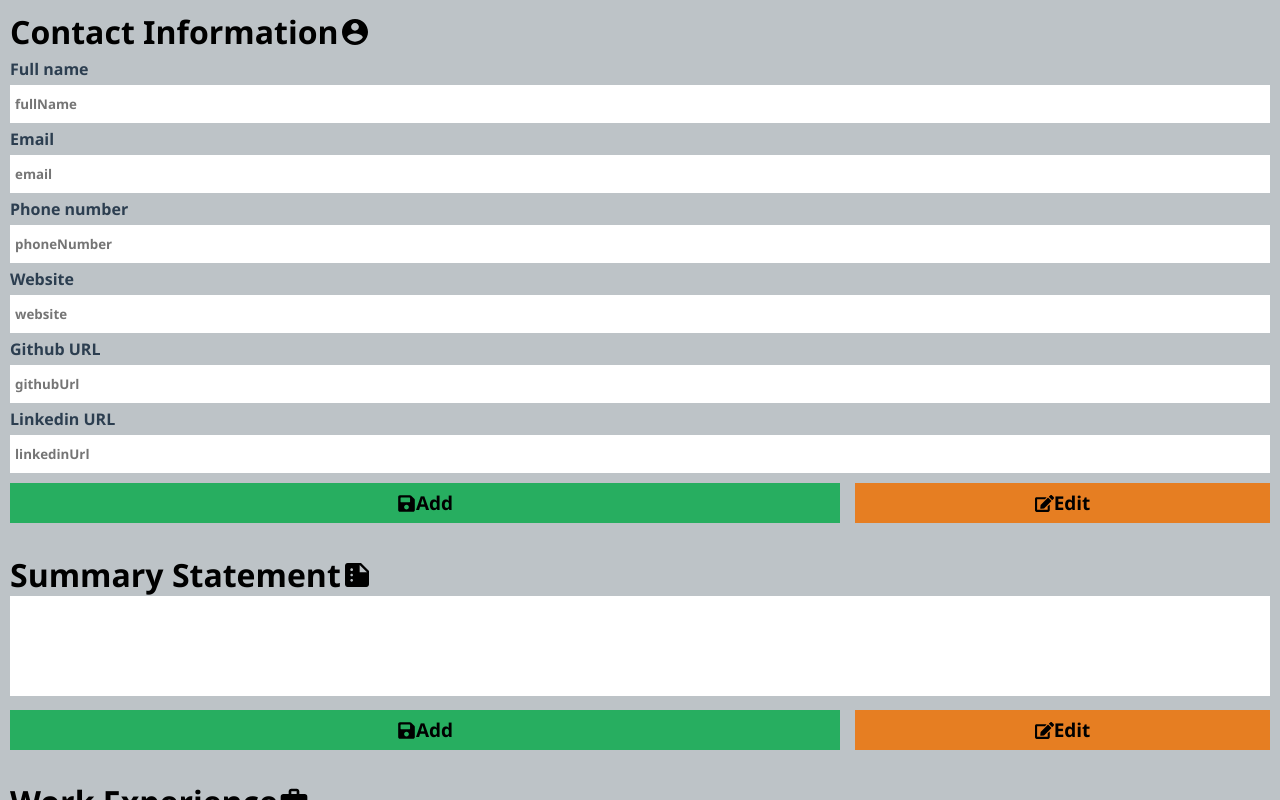
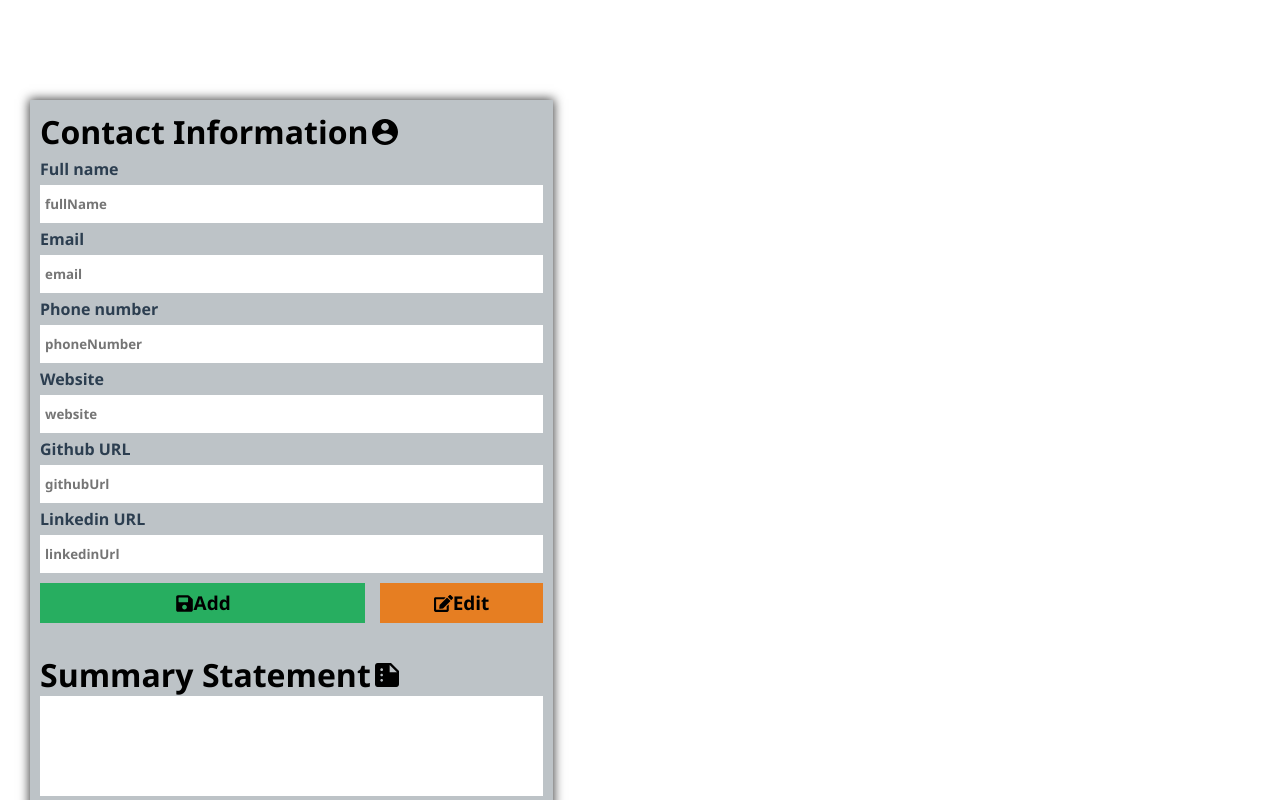
Before and after one commit to IchoubaneMed/cv-project, a React (Create React App) app: page / in a window 1280 px wide. Shown: the top 800 px of the page. Built offline with nearby package versions, Linux system fonts and the light colour scheme.

Commit message:
Adjusted the Form inside the grid

```diff
--- a/src/App.js
+++ b/src/App.js
@@ -3,8 +3,10 @@ import "./styles/global.css"
 
 function App() {
   return (
-    <div>
-      <Form />
+    <div className="cv-wrapper">
+      <div className="cv-form">
+        <Form />
+      </div>
     </div>
   );
 }
--- a/src/styles/global.css
+++ b/src/styles/global.css
@@ -3,3 +3,18 @@
     padding: 0;
     box-sizing: border-box;
 }
+
+.cv-wrapper {
+    display: grid;
+    grid-template-columns: 1.5fr 2fr;
+    grid-template-rows: 100px 1fr 30px;
+    padding: 0 30px;
+}
+
+.cv-form {
+    grid-column: 1 / 2;
+    grid-row: 2 / 3;
+    -webkit-box-shadow: 0px 0px 10px 1px rgba(0,0,0,0.75);
+    -moz-box-shadow: 0px 0px 10px 1px rgba(0,0,0,0.75);
+    box-shadow: 0px 0px 10px 1px rgba(0,0,0,0.75);
+}
```
